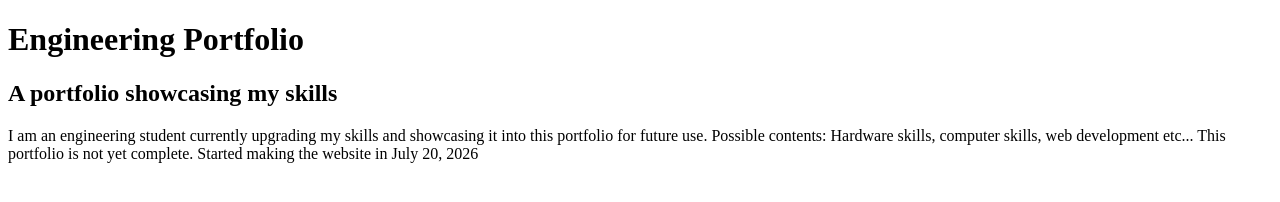
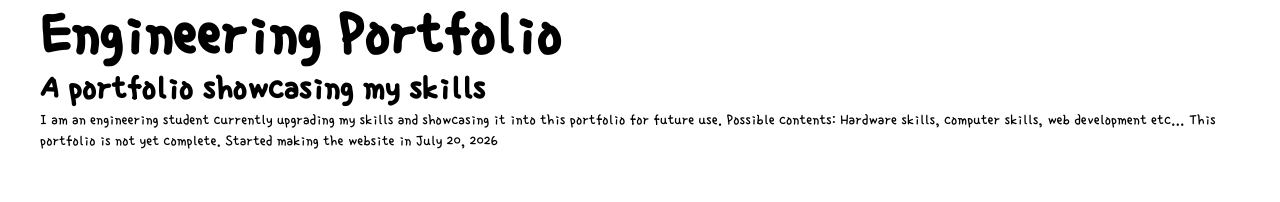
Before and after one commit to jasminellvm/jasminellvm.github.io, a plain HTML site: page index.html in a window 1280 px wide. Drawn offline with Linux system fonts and the light colour scheme.

Commit message:
Added favicon, fonts, sizes and layers

```diff
--- a/index.html
+++ b/index.html
@@ -4,10 +4,16 @@
     <meta charset="UTF-8" />
     <meta name="viewport" content="width=device-width, initial-scale=1.0" />
     <title>Engineering Portfolio</title>
-    <link rel="stylesheet" href="/style.css">
+    <link rel="stylesheet" href="/style.css" />
     <script src="/script.js" defer></script>
+    <link rel="icon" type="image/png" href="/favicon-96x96.png" sizes="96x96" />
+    <link rel="icon" type="image/svg+xml" href="/favicon.svg" />
+    <link rel="shortcut icon" href="/favicon.ico" />
+    <link rel="apple-touch-icon" sizes="180x180" href="/apple-touch-icon.png" />
+    <link rel="manifest" href="/site.webmanifest" />
   </head>
   <body>
+    <div class="wrapper">
       <h1>Engineering Portfolio</h1>
       <h2>A portfolio showcasing my skills</h2>
       <p>
@@ -16,5 +22,6 @@
         computer skills, web development etc... This portfolio is not yet
         complete. Started making the website in July 20, 2026
       </p>
+    </div>
   </body>
 </html>
--- a/style.css
+++ b/style.css
@@ -0,0 +1,170 @@
+@layer global {
+    /* micro-5-regular - latin */
+@font-face {
+  font-display: swap; /* Check https://developer.mozilla.org/en-US/docs/Web/CSS/@font-face/font-display for other options. */
+  font-family: 'Micro 5';
+  font-style: normal;
+  font-weight: 400;
+  src: url('/fonts/micro-5-v2-latin-regular.woff2') format('woff2'); /* Chrome 36+, Opera 23+, Firefox 39+, Safari 12+, iOS 10+ */
+}
+/* monofett-regular - latin */
+@font-face {
+  font-display: swap; /* Check https://developer.mozilla.org/en-US/docs/Web/CSS/@font-face/font-display for other options. */
+  font-family: 'Monofett';
+  font-style: normal;
+  font-weight: 400;
+  src: url('/fonts/monofett-v24-latin-regular.woff2') format('woff2'); /* Chrome 36+, Opera 23+, Firefox 39+, Safari 12+, iOS 10+ */
+}
+/* silkscreen-regular - latin */
+@font-face {
+  font-display: swap; /* Check https://developer.mozilla.org/en-US/docs/Web/CSS/@font-face/font-display for other options. */
+  font-family: 'Silkscreen';
+  font-style: normal;
+  font-weight: 400;
+  src: url('/fonts/silkscreen-v6-latin-regular.woff2') format('woff2'); /* Chrome 36+, Opera 23+, Firefox 39+, Safari 12+, iOS 10+ */
+}
+/* silkscreen-700 - latin */
+@font-face {
+  font-display: swap; /* Check https://developer.mozilla.org/en-US/docs/Web/CSS/@font-face/font-display for other options. */
+  font-family: 'Silkscreen';
+  font-style: normal;
+  font-weight: 700;
+  src: url('/fonts/silkscreen-v6-latin-700.woff2') format('woff2'); /* Chrome 36+, Opera 23+, Firefox 39+, Safari 12+, iOS 10+ */
+}
+/* inter-600 - latin */
+@font-face {
+  font-display: swap; /* Check https://developer.mozilla.org/en-US/docs/Web/CSS/@font-face/font-display for other options. */
+  font-family: 'Inter';
+  font-style: normal;
+  font-weight: 600;
+  src: url('/fonts/inter-v20-latin-600.woff2') format('woff2'); /* Chrome 36+, Opera 23+, Firefox 39+, Safari 12+, iOS 10+ */
+}
+/* single-day-regular - korean */
+@font-face {
+  font-display: swap; /* Check https://developer.mozilla.org/en-US/docs/Web/CSS/@font-face/font-display for other options. */
+  font-family: 'Single Day';
+  font-style: normal;
+  font-weight: 400;
+  src: url('/fonts/single-day-v19-korean-regular.woff2') format('woff2'); /* Chrome 36+, Opera 23+, Firefox 39+, Safari 12+, iOS 10+ */
+}
+
+/* Fonts */
+:root {
+    --fs-15: calc(15 / 16 * 1rem);
+    --fs-16: calc(16 / 16 * 1rem);
+    --fs-24: calc(24 / 16 * 1rem);
+    --fs-32: calc(32 / 16 * 1rem);
+    --fs-36: calc(36 / 16 * 1rem);
+    --fs-40: calc(40 / 16 * 1rem);
+    --fs-48: calc(48 / 16 * 1rem);
+    --fs-64: calc(64 / 16 * 1rem);
+    --fs-80: calc(80 / 16 * 1rem);
+
+    /* Mobile FSize */
+    --font-size-banner-title: var(--fs-40);
+    --font-size-banner-name: var(--fs-15);
+    --font-size-greeting: var(--fs-40);
+    --font-size-name: var(--fs-32);
+    --font-size-shortabout: var(--fs-24);
+    --font-size--topnav: var(--fs-16);
+    --font-size--sectiontitle: var(--fs-16);
+    --font-size-headerfooter: var(--fs-32);
+
+
+    /* Desktop FSize*/
+    @media (width >= calc(600 / 16 * 1rem)){
+        --font-size-banner-title: var(--fs-80);
+        --font-size-banner-name: var(--fs-32);
+        --font-size-greeting: var(--fs-64);
+        --font-size-name: var(--fs-64);
+        --font-size-shortabout: var(--fs-48);
+        --font-size-topnav: var(--fs-32);
+        --font-size-sectiontitle: var(--fs-36);
+        --font-size-headerfooter: var(--fs-48);
+    }
+}
+
+
+
+/* Colors */
+:root {
+    --c-flagred: hsl(350, 96%, 43%);
+    --c-punchred: hsl(353, 86%, 54%);
+    --c-icewhite: hsl(197, 24%, 94%);
+    --c-lightgray: hsl(0, 0%, 90%);
+    --c-black: hsl(0, 0%, 0%);
+    --c-white: hsl(0, 0%, 100%);
+
+    --color-main-bg: var(--c-icewhite);
+    --color-banner-bg: var(--c-flagred);
+    --color-intro-bg: var(--c-punchred);
+    --color-menu-bg: var(--c-lightgray);
+
+    --color-text-blk: var(--c-black);
+    --color-text-white: var(--c-white);
+}
+
+*,
+*::before,
+*::after{
+    box-sizing: border-box;
+}
+
+* {
+    margin: 0;
+}
+
+body {
+    font-family: "Single Day", Arial, Helvetica, sans-serif; /* FOR MAIN FONT */
+    line-height: 1.3;
+    color: var(--color-text-blk);
+}
+
+
+h1, h2, h3 {
+    line-height: 1.1;
+}
+h1 {
+    font-size: var(--font-size-greeting);
+}
+h2 {
+    font-size: var(--font-size-sectiontitle);
+}
+h3 {
+    font-size: var(--font-size-headerfooter);
+}
+
+
+a {
+    text-decoration: none;
+}
+
+img,
+picture,
+svg {
+    max-width: 100%
+    display: block;
+}
+
+.wrapper {
+    width: min(calc(100% - 50px), calc(1200 / 16 * 1rem));
+    margin-inline: auto;
+}
+}
+
+
+@layer component {
+
+}
+
+
+@layer utility {
+    .visually-hidden {
+  position: absolute;
+  left:     -10000px;
+  top:      auto;
+  width:    1px;
+  height:   1px;
+  overflow: hidden;
+}
+}
```
Also changed, not shown: apple-touch-icon.png (added), favicon-96x96.png (added), favicon.ico (added), favicon.svg (added), fonts/inter-v20-latin-600.woff2 (added), fonts/micro-5-v2-latin-regular.woff2 (added), fonts/monofett-v24-latin-regular.woff2 (added), fonts/silkscreen-v6-latin-700.woff2 (added), fonts/silkscreen-v6-latin-regular.woff2 (added), fonts/single-day-v19-korean-regular.woff2 (added), site.webmanifest (added), web-app-manifest-192x192.png (added), web-app-manifest-512x512.png (added). Lines whose indentation alone changed are shown as unchanged.
